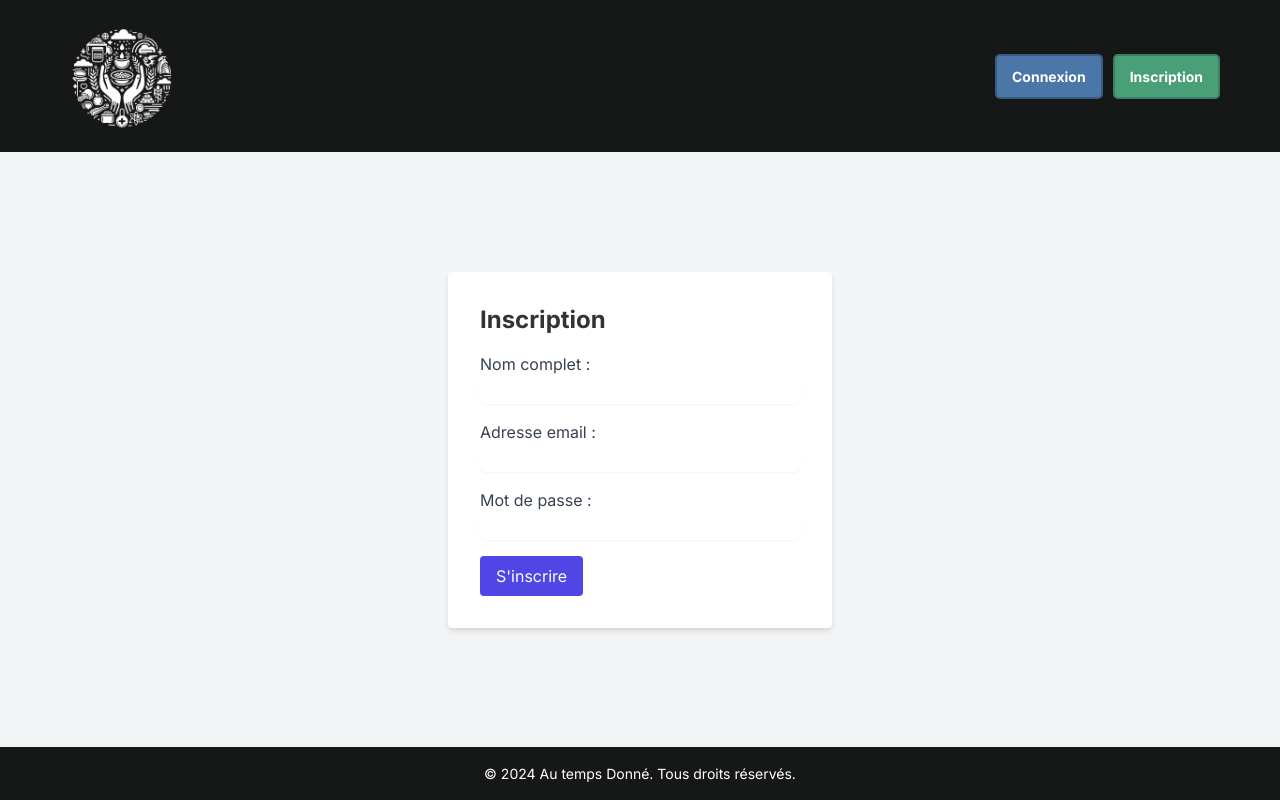
After one commit to respowerr/pa2024, a PHP site: page /screens/signup.php in a window 1280 px wide. The commit adds this page. Run offline with PHP 8.4, Linux system fonts and the light colour scheme; some libraries are stand-ins or nearby versions.

Commit message:
add new front

```diff
--- /dev/null
+++ b/components/footer.php
@@ -0,0 +1,4 @@
+<footer class="custom-footer">
+    © 2024 Au temps Donné. Tous droits réservés.
+</footer>
+<link rel="stylesheet" href="../styles/footer.css">
--- /dev/null
+++ b/components/header.php
@@ -0,0 +1,12 @@
+<header class="custom-header">
+    <div class="header-container">
+        <a href="../index.php">
+            <img src="../assets/logo.jpeg" alt="Logo Au temps Donné" class="logo">
+        </a>
+        <nav class="header-nav">
+            <a href="../screens/login.php" class="custom-btn-login">Connexion</a>
+            <a href="../screens/signup.php" class="custom-btn-signup">Inscription</a>
+        </nav>
+    </div>
+</header>
+<link rel="stylesheet" href="../styles/header.css">
--- /dev/null
+++ b/screens/signup.php
@@ -0,0 +1,39 @@
+<!DOCTYPE html>
+<html lang="fr">
+<head>
+    <meta charset="UTF-8">
+    <meta name="viewport" content="width=device-width, initial-scale=1.0">
+    <title>Inscription - Au temps Donné</title>
+    <link href="https://cdn.jsdelivr.net/npm/tailwindcss@2.1.2/dist/tailwind.min.css" rel="stylesheet">
+    <link href="https://fonts.googleapis.com/css2?family=Inter:wght@400;700&display=swap" rel="stylesheet">
+    <link rel="stylesheet" href="../styles/main.css">
+</head>
+<body class="flex flex-col min-h-screen bg-gray-100">
+
+<?php include '../components/header.php'; ?>
+
+<div class="container mx-auto flex-grow flex justify-center items-center">
+    <div class="bg-white p-8 rounded shadow-md w-full sm:w-96">
+        <h2 class="text-2xl font-semibold mb-4">Inscription</h2>
+        <form action="#" method="POST">
+            <div class="mb-4">
+                <label for="name" class="block text-gray-700">Nom complet :</label>
+                <input type="text" id="name" name="name" class="mt-1 block w-full rounded-md border-gray-300 shadow-sm focus:border-indigo-300 focus:ring focus:ring-indigo-200 focus:ring-opacity-50" required>
+            </div>
+            <div class="mb-4">
+                <label for="email" class="block text-gray-700">Adresse email :</label>
+                <input type="email" id="email" name="email" class="mt-1 block w-full rounded-md border-gray-300 shadow-sm focus:border-indigo-300 focus:ring focus:ring-indigo-200 focus:ring-opacity-50" required>
+            </div>
+            <div class="mb-4">
+                <label for="password" class="block text-gray-700">Mot de passe :</label>
+                <input type="password" id="password" name="password" class="mt-1 block w-full rounded-md border-gray-300 shadow-sm focus:border-indigo-300 focus:ring focus:ring-indigo-200 focus:ring-opacity-50" required>
+            </div>
+            <button type="submit" class="bg-indigo-600 text-white py-2 px-4 rounded hover:bg-indigo-700 transition-colors duration-200">S'inscrire</button>
+        </form>
+    </div>
+</div>
+
+<?php include '../components/footer.php'; ?>
+
+</body>
+</html>
--- a/script.js
+++ /dev/null
@@ -1,5 +0,0 @@
-document.addEventListener('DOMContentLoaded', function() {
-    document.getElementById('menu-btn').addEventListener('click', function() {
-        document.getElementById('menu').classList.toggle('active');
-    });
-});
--- /dev/null
+++ b/styles/footer.css
@@ -0,0 +1,17 @@
+/* Footer personnalisé */
+.custom-footer {
+    background-color: #161817;
+    color: white;
+    text-align: center;
+    padding: 1rem 0;
+    font-size: 14px;
+}
+
+.custom-footer a {
+    color: #ffffff;
+    text-decoration: none;
+}
+
+.custom-footer a:hover {
+    color: #e1e1e1;
+}
--- /dev/null
+++ b/styles/header.css
@@ -0,0 +1,65 @@
+/* Header personnalisé */
+.custom-header {
+    background-color: #161817;
+    padding: 1rem 0;
+}
+
+.header-container {
+    max-width: 1200px;
+    margin: 0 auto;
+    display: flex;
+    justify-content: space-between;
+    align-items: center;
+    padding: 0 20px;
+}
+
+.logo {
+    height: auto;
+    width: 120px;
+}
+
+.header-nav {
+    display: flex;
+    align-items: center;
+}
+
+.custom-btn-login, .custom-btn-signup {
+    display: inline-block;
+    padding: 10px 15px;
+    text-align: center;
+    border-radius: 5px;
+    transition: all 0.3s ease;
+    color: #fff;
+    text-decoration: none;
+    font-weight: bold;
+    font-size: 14px;
+    margin-left: 10px;
+}
+
+.custom-btn-login {
+    background-color: #4a76a8;
+    border: 2px solid #3b5a82;
+}
+
+.custom-btn-login:hover {
+    background-color: #3b5a82;
+    color: #e1e1e1;
+}
+
+.custom-btn-signup {
+    background-color: #49a078;
+    border: 2px solid #3b8062;
+}
+
+.custom-btn-signup:hover {
+    background-color: #3b8062;
+    color: #e1e1e1;
+}
+
+@media (max-width: 768px) {
+    .custom-btn-login, .custom-btn-signup {
+        padding: 8px 12px;
+        font-size: 12px;
+        margin-left: 8px;
+    }
+}
--- /dev/null
+++ b/styles/main.css
@@ -0,0 +1,60 @@
+/* Base du site */
+body {
+    font-family: 'Inter', sans-serif;
+    margin: 0;
+    color: #f0f0f0;
+    background-color: #f4f4f4;
+}
+
+
+a {
+    color: #007bff;
+    text-decoration: none;
+}
+
+a:hover {
+    color: #0056b3;
+    text-decoration: underline;
+}
+
+
+h1, h2, h3, h4, h5, h6 {
+    color: #333;
+}
+
+p {
+    margin-bottom: 1rem;
+}
+
+
+.container {
+    max-width: 1200px;
+    margin: auto;
+    padding: 0 15px;
+}
+
+.input-field {
+    width: 100%;
+    padding: 10px 15px;
+    margin-bottom: 20px;
+    border: 1px solid #ccc;
+    border-radius: 5px;
+    box-sizing: border-box;
+    font-size: 16px;
+}
+
+
+.submit-btn {
+    width: 100%;
+    padding: 10px 15px;
+    background-color: #007bff;
+    color: white;
+    border: none;
+    border-radius: 5px;
+    cursor: pointer;
+    font-size: 16px;
+}
+
+.submit-btn:hover {
+    background-color: #0056b3;
+}
```
Also changed, not shown: index.php (renamed from index.html, +15 -17 lines), login.html (deleted, +0 -27 lines), screens/admin.php (added, +50 -0 lines), screens/login.php (added, +35 -0 lines), script/nav.js (added, +16 -0 lines), script/script.js (added, +10 -0 lines), signup.html (deleted, +0 -43 lines), style.css (deleted, +0 -99 lines), styles/admin_panel.css (added, +113 -0 lines), README.md (deleted), assets/logo.jpeg (renamed from logo.jpeg).
